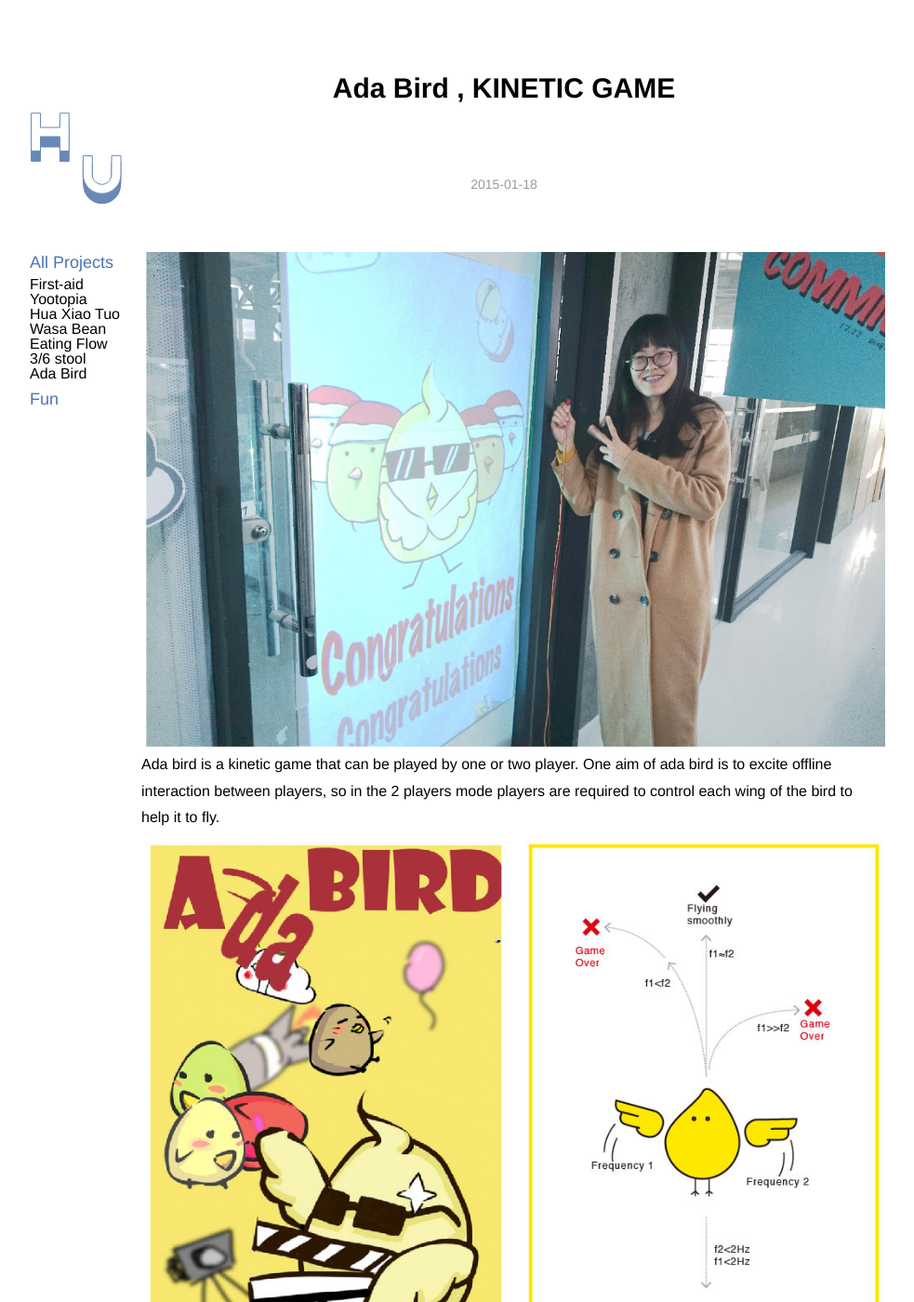
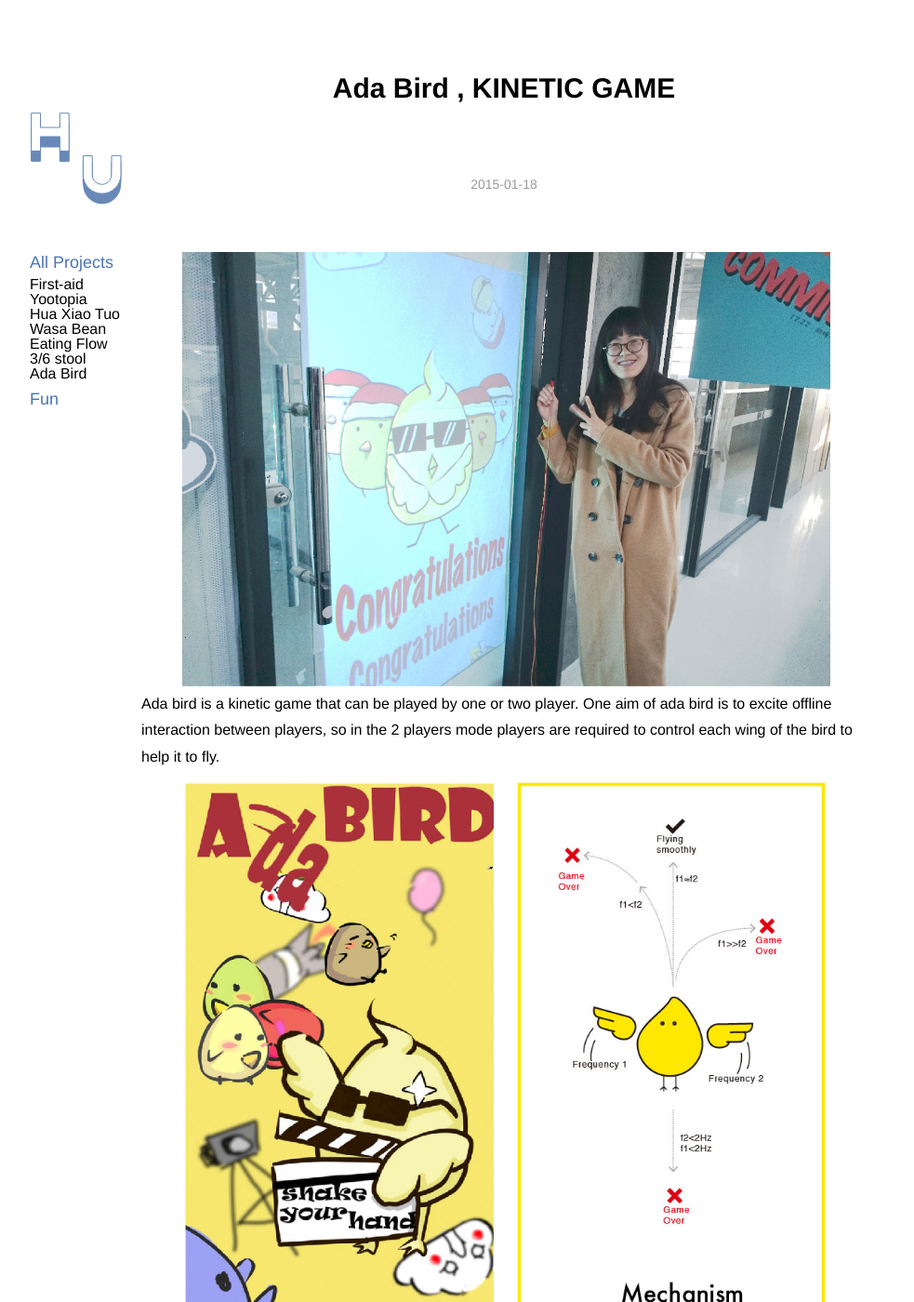
Before and after one commit to yuanyuanhu96/Potfolio-Archive, a Jekyll site: the page built from _posts/2015-01-18-Ada-bird.md, in a window 1280 px wide and 1400 px high. Shown: the whole window at 93% size, without its empty margins (8-991 px from the left). Built offline with Jekyll 4.4.1, drawn with Linux system fonts in a browser that asks for light colours.

Commit message:
Update style.css

```diff
--- a/_includes/style.css
+++ b/_includes/style.css
@@ -502,7 +502,7 @@ margin-left: 20px;
 .Classification {
 		  margin-top: 20px;
 	  height: 200px;
-	 margin-left: 150px;
+	 margin-left: 20px;
 		float:right;
 
 
@@ -682,7 +682,7 @@ margin-left: 20px;
   font-style: italic;
 }
 .post-wrapper img {
-  max-width: 800px;
+  max-width: 90%;
   display: block;
   margin: 5px auto;
 }
```
